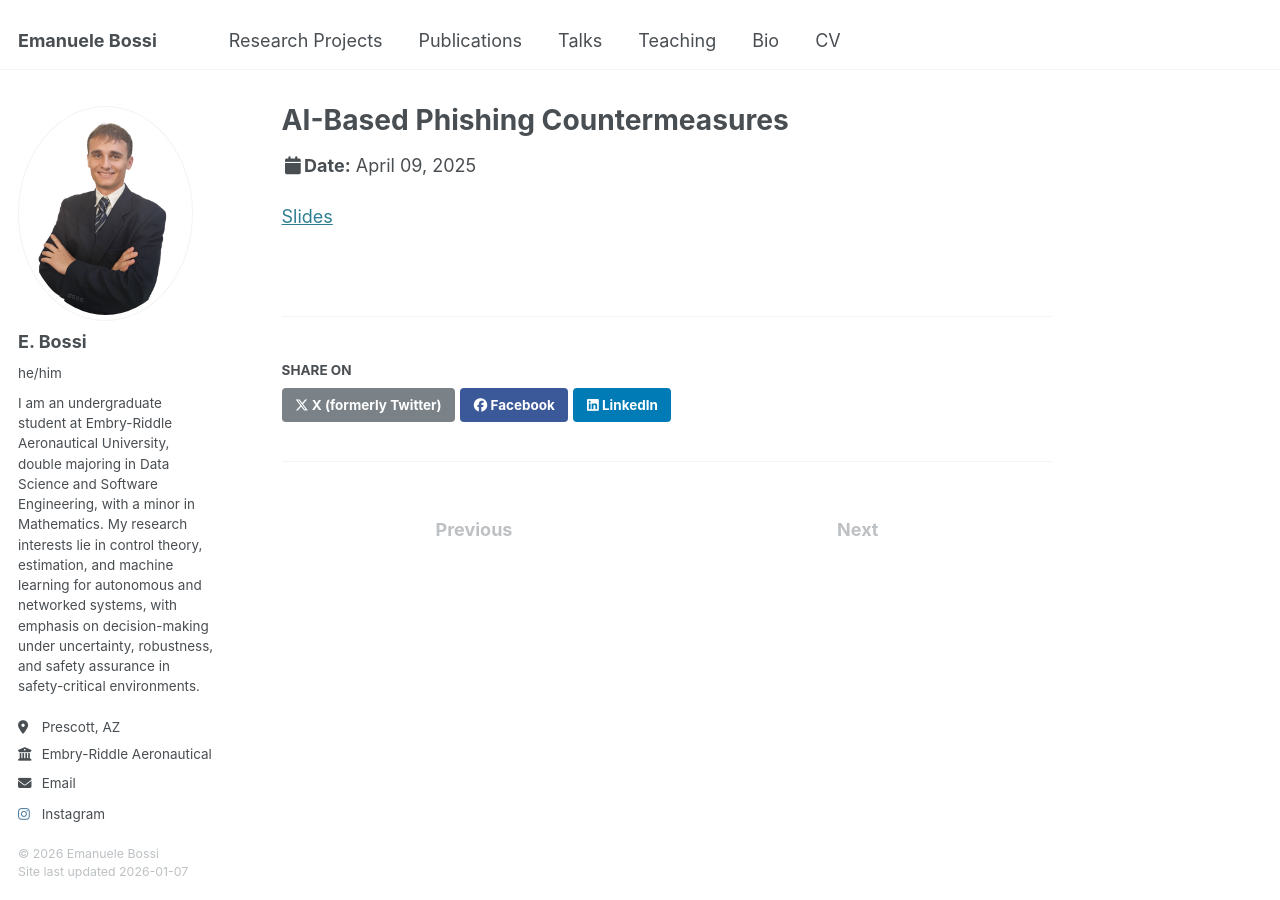
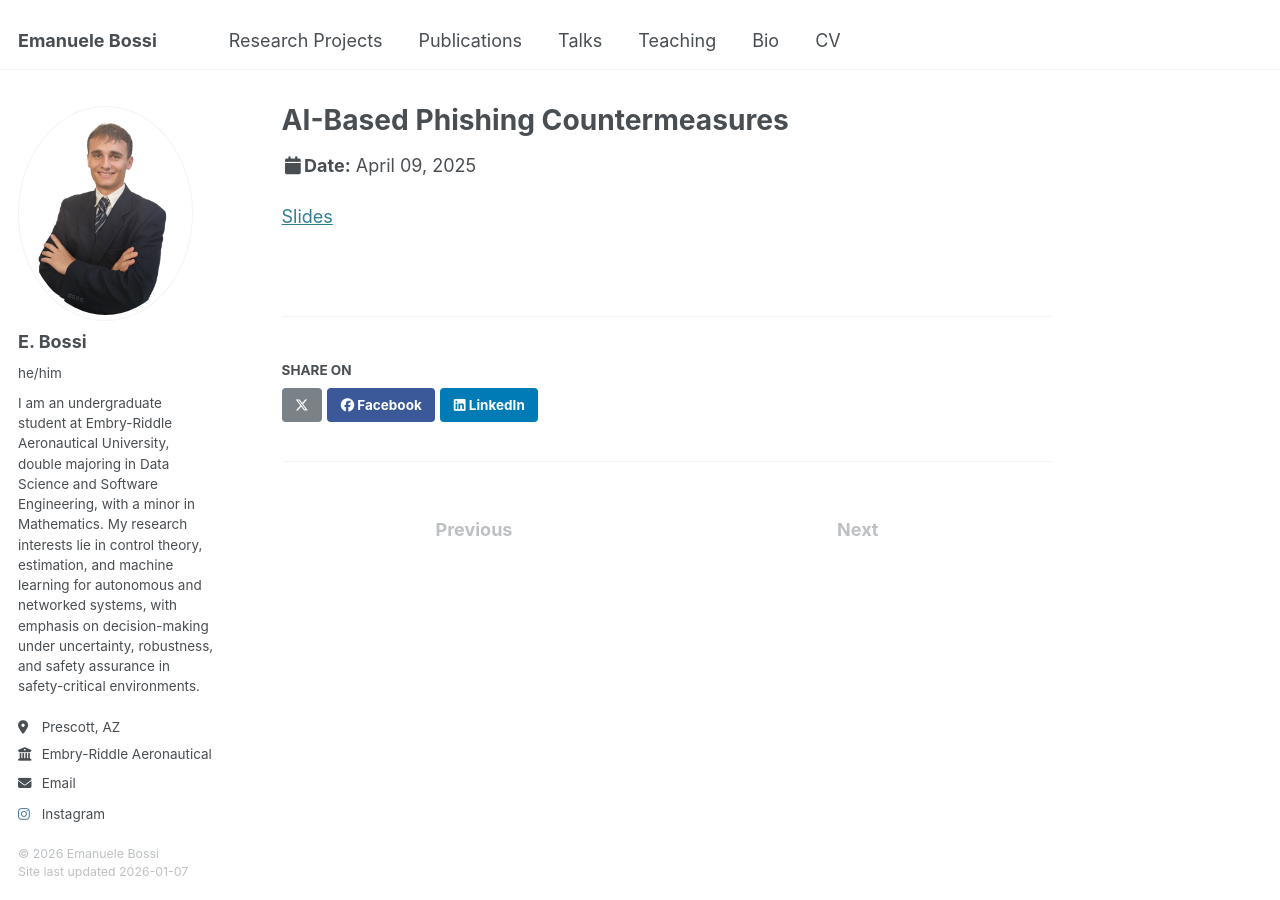
Before and after one commit to bossiemanuele/bossiemanuele.github.io, a Jekyll site: the page built from _talks/2025-04-09-NCUR2025.md, in a window 1280 px wide. Built offline with Jekyll 4.4.1, drawn with Linux system fonts in a browser that asks for light colours.

Commit message:
Update social-share.html

```diff
--- a/_includes/social-share.html
+++ b/_includes/social-share.html
@@ -5,7 +5,7 @@
     <h4 class="page__share-title">{{ site.data.ui-text[site.locale].share_on_label | default: "Share on" }}</h4>
   {% endif %}
 
-  <a href="https://x.com/intent/post?text={{ base_path }}{{ page.url }}" class="btn btn--x" title="{{ site.data.ui-text[site.locale].share_on_label | default: 'Share on' }} X"><i class="fab fa-x-twitter" aria-hidden="true"></i><span> X (formerly Twitter)</span></a>
+  <a href="https://x.com/intent/post?text={{ base_path }}{{ page.url }}" class="btn btn--x" title="{{ site.data.ui-text[site.locale].share_on_label | default: 'Share on' }} X"><i class="fab fa-x-twitter" aria-hidden="true"></i></a>
 
   <a href="https://www.facebook.com/sharer/sharer.php?u={{ base_path }}{{ page.url }}" class="btn btn--facebook" title="{{ site.data.ui-text[site.locale].share_on_label | default: 'Share on' }} Facebook"><i class="fab fa-facebook" aria-hidden="true"></i><span> Facebook</span></a>
 
```
